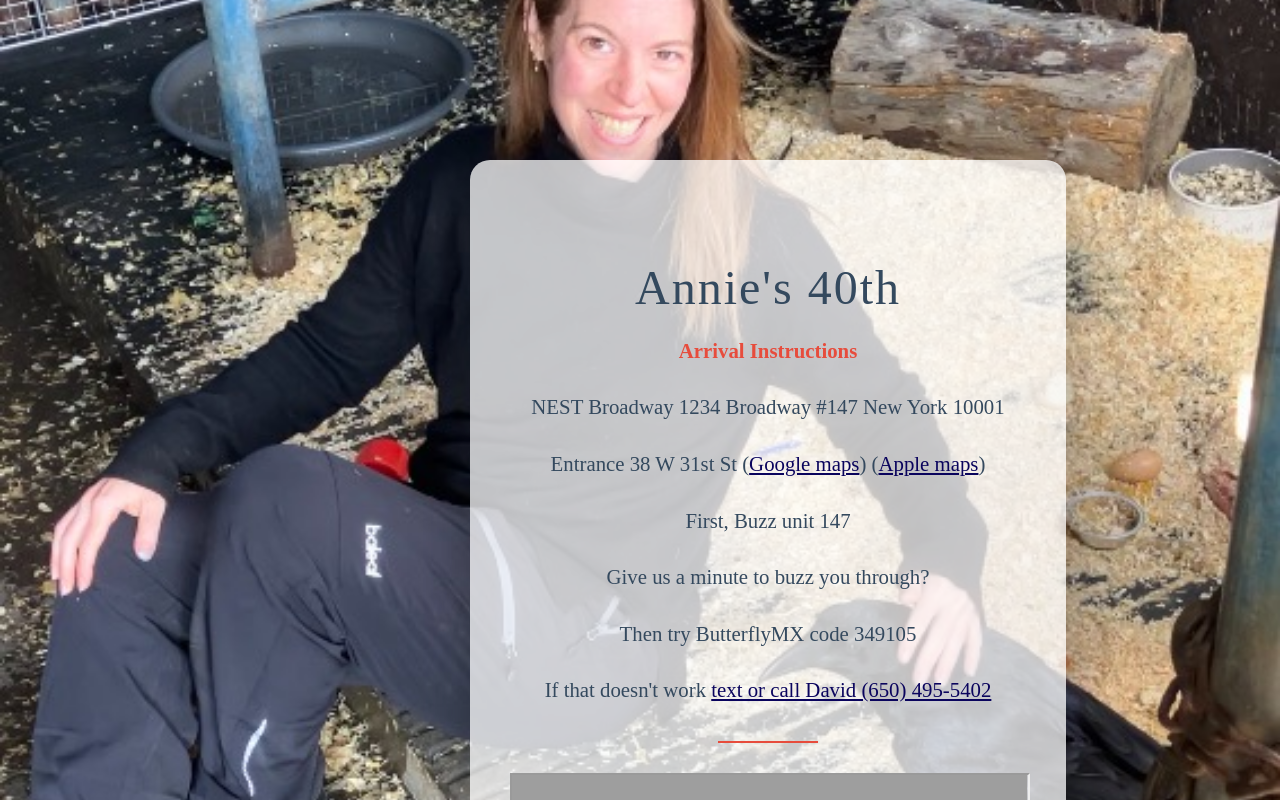
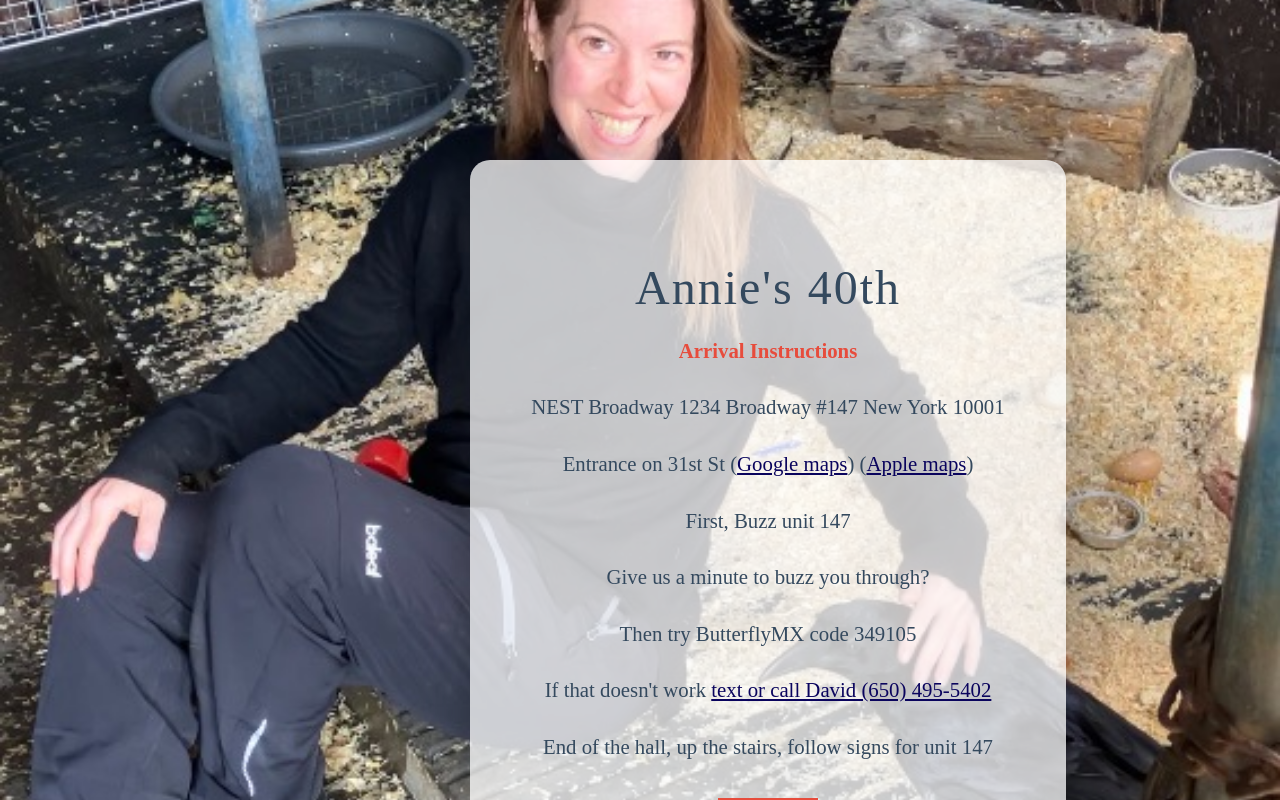
Before and after one commit to DavidSouther/resume, a Next.js app: page /annie_40 in a window 1280 px wide. Shown: the top 800 px of the page. Built offline with nearby package versions, Linux system fonts and the light colour scheme; grey boxes are pictures that could not be loaded.

Commit message:
intstructions

```diff
--- a/src/app/annie_40/page.tsx
+++ b/src/app/annie_40/page.tsx
@@ -42,7 +42,7 @@ export default function Page() {
 				<div className="details">
 					<p>Arrival Instructions</p>
 					<p>NEST Broadway 1234 Broadway #147 New York 10001</p>
-					<p>Entrance 38 W 31st St (<a href="https://maps.app.goo.gl/ZcwPq2GuLYk2D5Mu9">Google maps</a>) (<a href="https://maps.apple/p/KiHeGn._etPeS5">Apple maps</a>)</p>
+					<p>Entrance on 31st St (<a href="https://maps.app.goo.gl/6Fy7iT96TK3ucURZ8">Google maps</a>) (<a href="https://maps.apple/p/1Bzx90wK6qHHo_">Apple maps</a>)</p>
 					<p>First, Buzz unit 147</p>
 					<p>Give us a minute to buzz you through?</p>
 					<p>Then try ButterflyMX code 349105</p>
@@ -50,6 +50,7 @@ export default function Page() {
 						If that doesn't work{" "}
 						<a href="tel:+1-650-595-5402">text or call David (650) 495-5402</a>
 					</p>
+					<p>End of the hall, up the stairs, follow signs for unit 147</p>
 				</div>
 
 				<div className="divider"></div>
```
Also changed, not shown: 36 other files (tests, documents, lock files or other folders).
